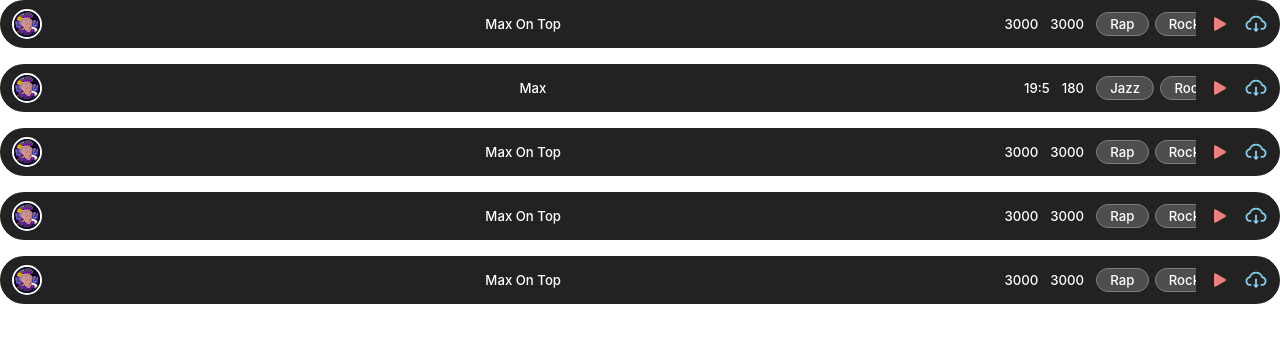
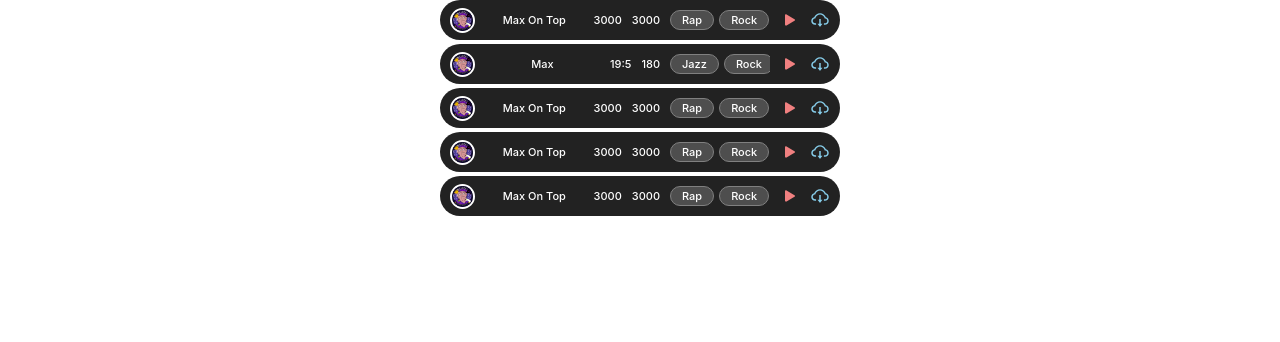
Before and after one commit to armie95/BeatsByArmie_Client, a React (Create React App) app: page / in a window 1280 px wide. Shown: the top 342 px of the page. Built offline with nearby package versions, Linux system fonts and the light colour scheme.

Commit message:
Created the song and songs components and added some styling

```diff
--- a/src/Components/Song/Song.scss
+++ b/src/Components/Song/Song.scss
@@ -1,4 +1,6 @@
 .song {
+  font-size: 10px;
+
   display: flex;
   justify-content: center;
   align-items: center;
@@ -6,15 +8,15 @@
   background-color: #222222;
   color: white;
   padding: 0em 1em;
-  height: 3rem;
-  max-height: 3rem;
+  height: 2.5rem;
+  max-height: 2.5rem;
+  max-width: 400px;
   margin: auto;
-  font-size: 12px;
   border-radius: 50px;
   font-weight: 500;
 
   //TODO: This should make all the song rows equal in width, but it is not working need to check later.
-  flex: 1 1 0;
+  // flex: 1 1 0;
 
   &__thumbnail-container {
     display: flex;
--- a/src/Components/SongsList/SongsList.scss
+++ b/src/Components/SongsList/SongsList.scss
@@ -1,7 +1,7 @@
 .songs {
   display: flex;
   flex-direction: column;
-  gap: 1rem;
+  gap: 0.25rem;
   justify-content: center;
   align-items: center;
 
```
